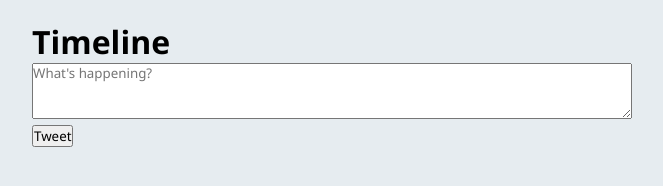
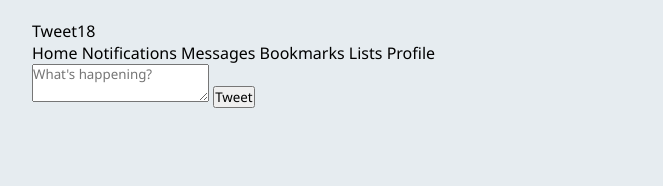
Before and after one commit to ytmp3cc/tweet18, a plain HTML site: page index.html in a window 1280 px wide. Shown: the whole page, without its empty margins (308-971 px from the left). Drawn offline with nearby package versions, Linux system fonts and the light colour scheme.

Commit message:
Update index.html

```diff
--- a/index.html
+++ b/index.html
@@ -1,24 +1,35 @@
 <!DOCTYPE html>
 <html lang="en">
 <head>
-<meta charset="UTF-8">
-<meta name="viewport" content="width=device-width, initial-scale=1.0">
-<title>Tweet18 Timeline</title>
-<link rel="stylesheet" href="style.css">
-<script src="https://cdn.jsdelivr.net/npm/@supabase/supabase-js@2.9.0/dist/supabase.min.js"></script>
-<script src="tweet.js"></script>
+  <meta charset="UTF-8">
+  <meta name="viewport" content="width=device-width, initial-scale=1.0">
+  <title>Tweet18</title>
+  <link rel="stylesheet" href="style.css">
 </head>
 <body>
-<div class="container">
-  <h1>Timeline</h1>
-  <div id="tweet-composer">
-    <textarea id="tweet-text" placeholder="What's happening?" rows="3" style="width:100%;"></textarea>
-    <button onclick="postTweet()">Tweet</button>
+  <div class="container">
+    <div class="navbar">
+      <span>Tweet18</span>
+    </div>
+    <div class="main-content">
+      <div class="sidebar">
+        <a href="#">Home</a>
+        <a href="#">Notifications</a>
+        <a href="#">Messages</a>
+        <a href="#">Bookmarks</a>
+        <a href="#">Lists</a>
+        <a href="#">Profile</a>
+      </div>
+      <div class="feed">
+        <div class="tweet-input">
+          <textarea id="tweet-text" placeholder="What's happening?"></textarea>
+          <button id="tweet-btn">Tweet</button>
+        </div>
+        <div id="tweets-container"></div>
+      </div>
+    </div>
   </div>
-  <div id="feed"></div>
-</div>
-<script>
-  initTimeline();
-</script>
+  <script src="supabase.js"></script>
+  <script src="tweet.js"></script>
 </body>
 </html>
```
